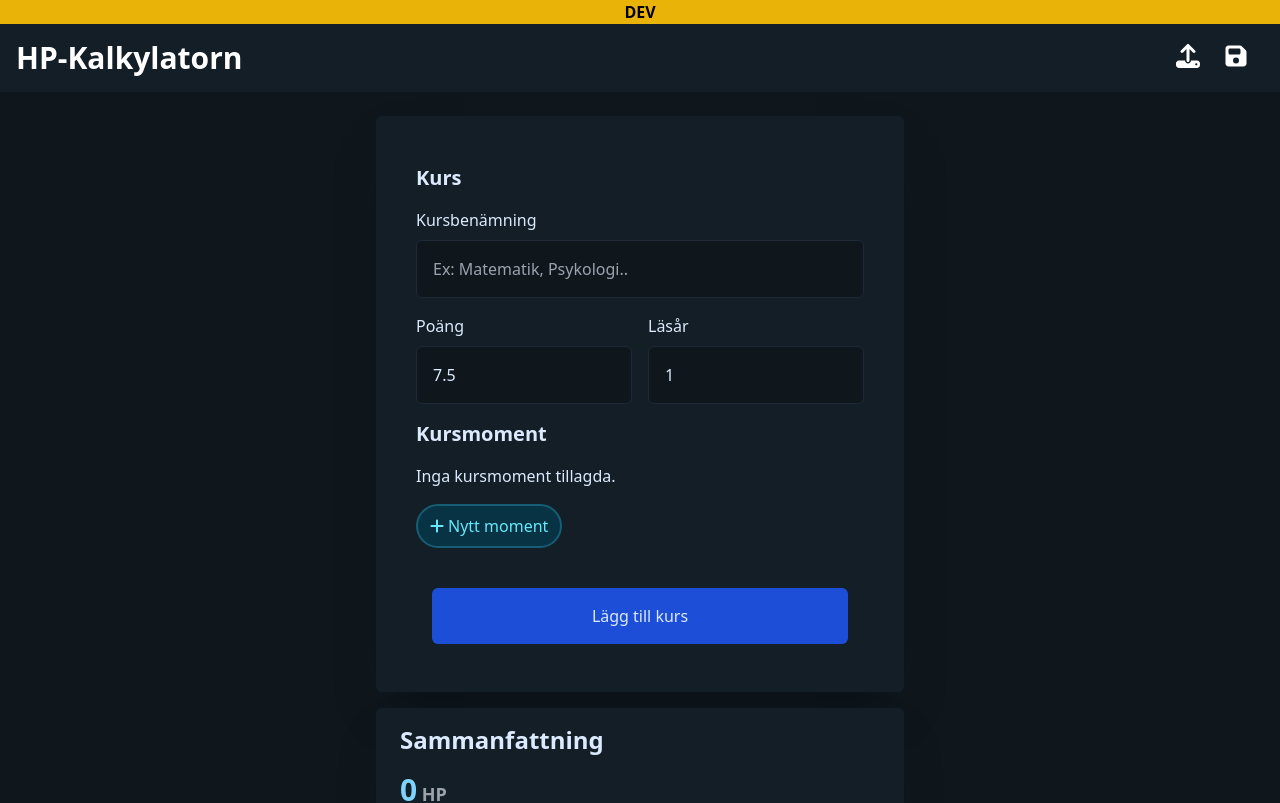
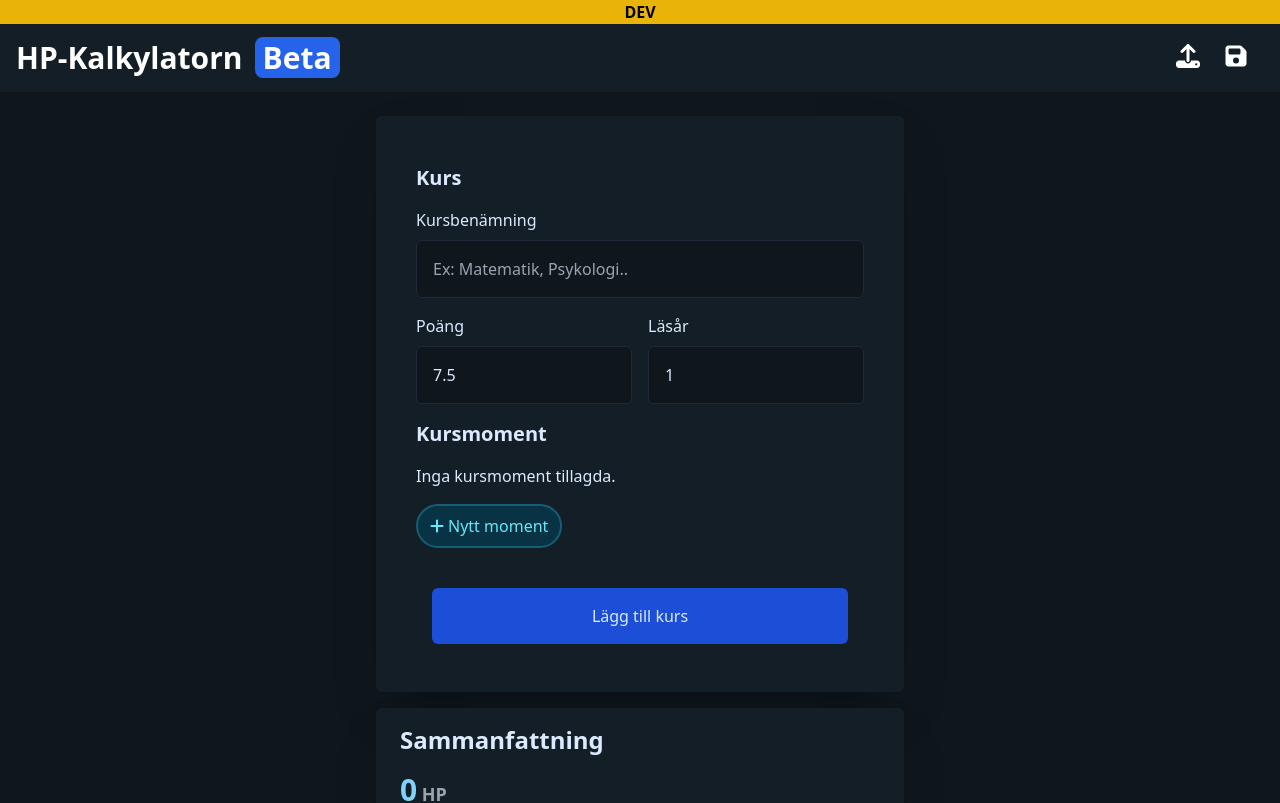
Before and after one commit to Danster2020/hp_calculator, a React (Create React App) app: page / in a window 1280 px wide. Shown: the top 803 px of the page. Built offline with nearby package versions, Linux system fonts and the light colour scheme.

Commit message:
0.2.3 added Beta tag

```diff
--- a/src/Header.tsx
+++ b/src/Header.tsx
@@ -76,7 +76,8 @@ export const Header = (props: { courses: Course[], handleUploadedCourses(uCourse
                 <div className='flex justify-center font-bold bg-yellow-500'>DEV</div>
             }
             <div className='relative flex justify-between p-4 bg-dark_surf'>
-                <h1 className="text-white">HP-Kalkylatorn</h1>
+                <h1 className="text-white">HP-Kalkylatorn<span className='bg-blue-600 ml-3 px-2 text-white rounded-lg'>Beta</span></h1>
+
 
                 <div className='self-center space-x-6 sm:mr-4 text-white'>
                     <label className='m-0' htmlFor="fileInput"><FontAwesomeIcon icon="upload" className='cursor-pointer w-6 h-6' /></label>
--- a/src/index.css
+++ b/src/index.css
@@ -75,7 +75,7 @@
   }
 
   h1 {
-    @apply text-3xl font-bold;
+    @apply text-xl sm:text-3xl font-bold;
   }
 
   h2 {
```
